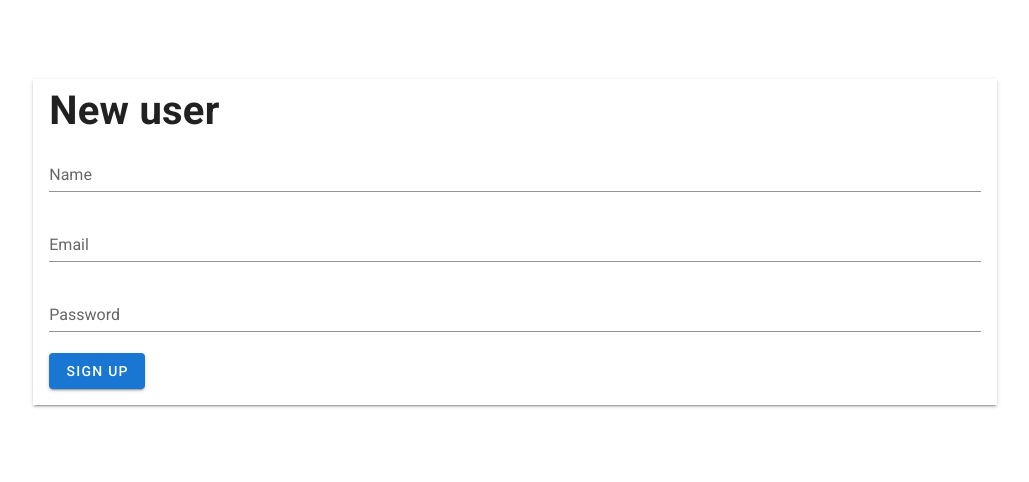
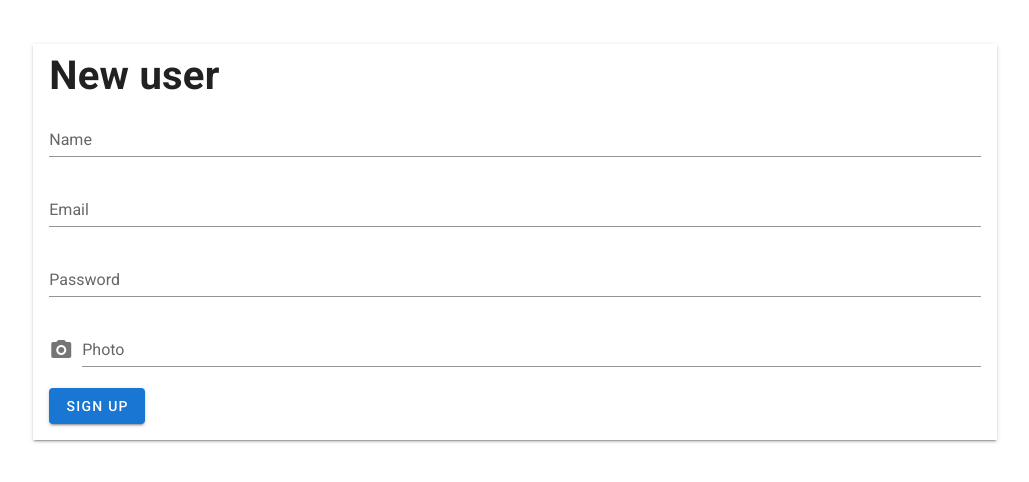
Before and after one commit to nicktheodoro/CRM, a Vue app in the folder client/: page /users/signup in a window 1280 px wide. Shown: the part 158-640 px from the top of the page, without its empty margins (125-1154 px from the left). Built offline with nearby package versions, Linux system fonts and the light colour scheme.

Commit message:
Including an input file in the user creation form.

```diff
--- a/client/src/module/user/components/SignUpForm.vue
+++ b/client/src/module/user/components/SignUpForm.vue
@@ -22,6 +22,12 @@
           v-model="controller.user.password"
           :rules="[isRequired]"
         />
+        <v-file-input
+          label="Photo"
+          accept="image/*"
+          prepend-icon="mdi-camera"
+          v-model="controller.user.image.content"
+        ></v-file-input>
         <v-btn
           :disabled="loading"
           :loading="loading"
```
